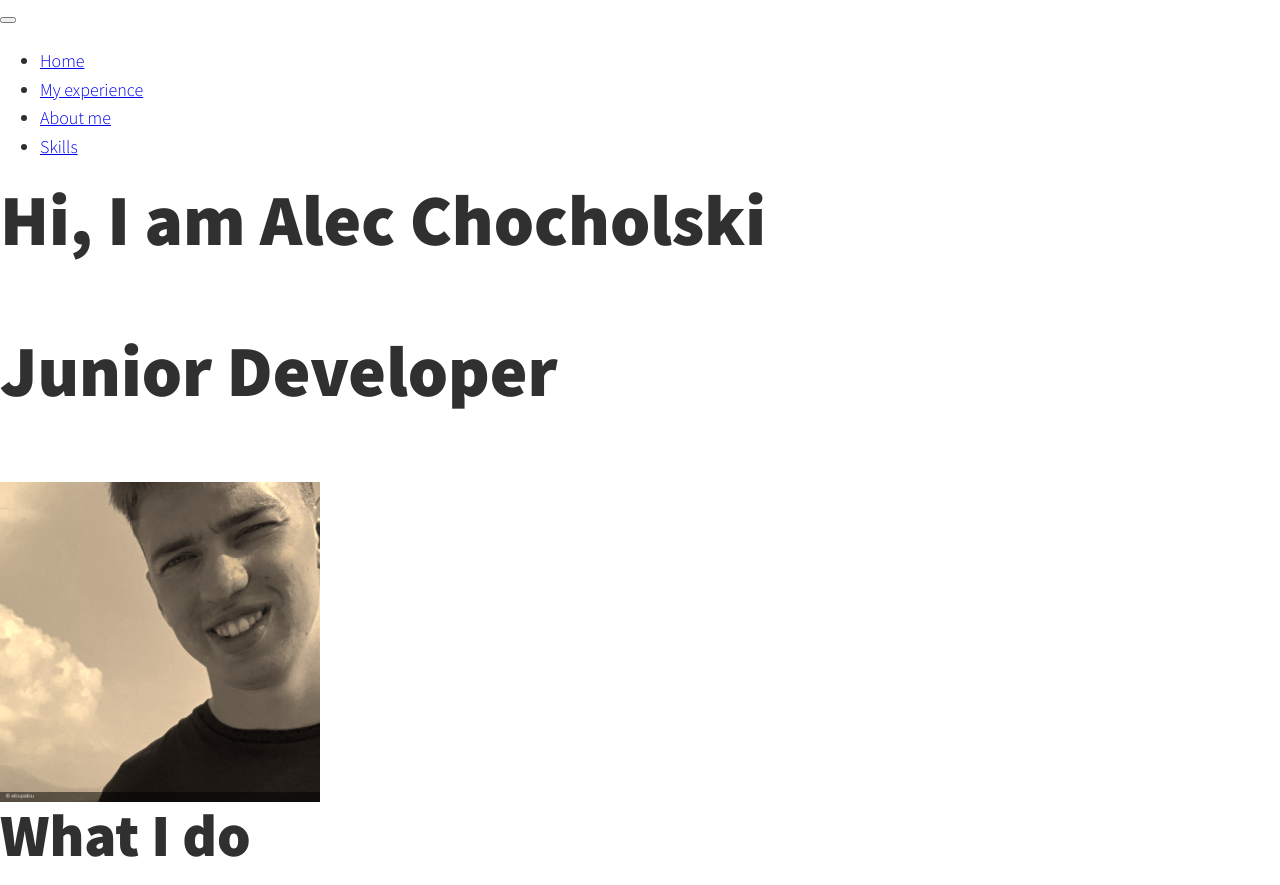
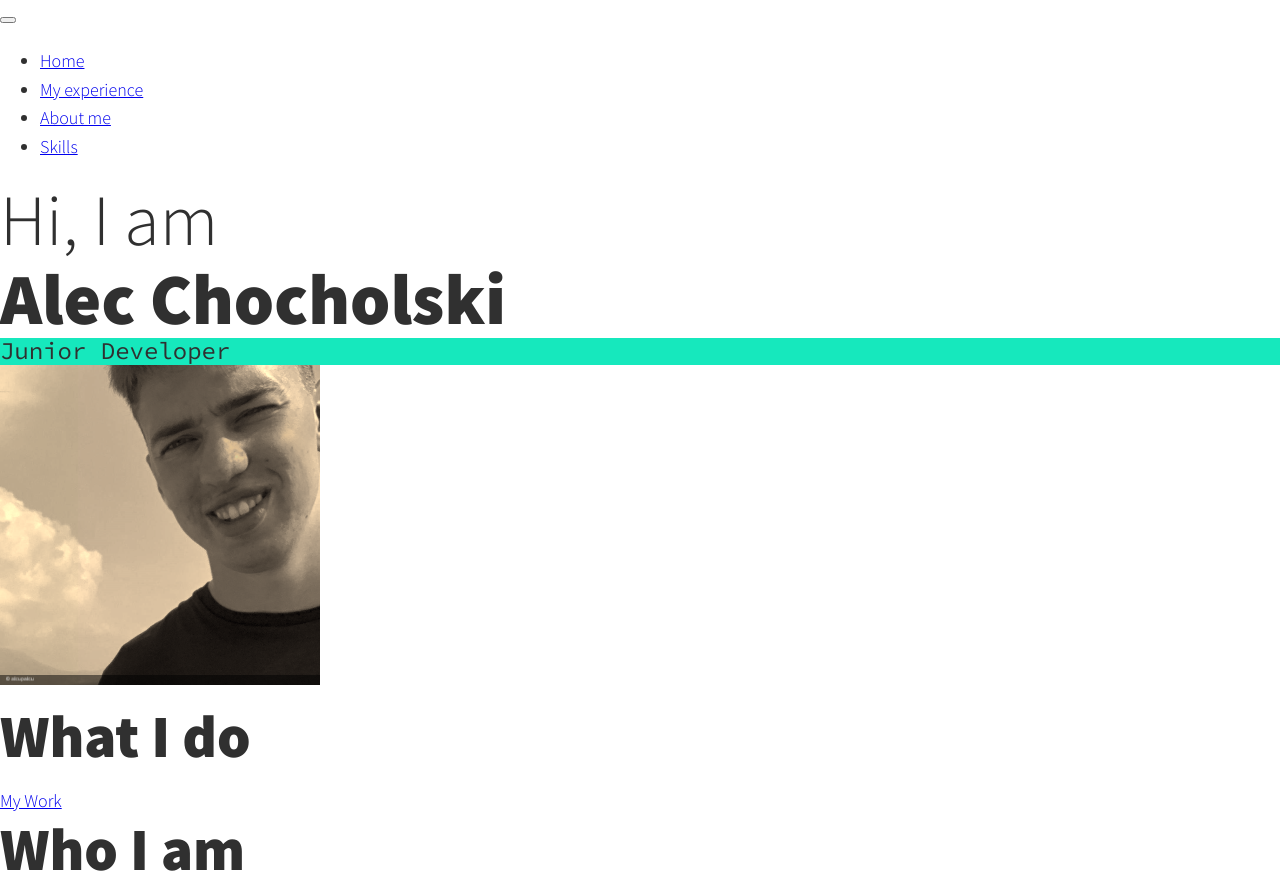
Before and after one commit to chocholski/chocholski.github.io, a plain HTML site: page index.html in a window 1280 px wide. Shown: the top 885 px of the page. Drawn offline with nearby package versions, Linux system fonts and the light colour scheme.

Commit message:
Added styling for titles and subtitles

```diff
--- a/css/style.css
+++ b/css/style.css
@@ -48,6 +48,10 @@ img {
   max-width: 100%;
 }
 
+strong {
+  font-weight: var(--fw-bold);
+}
+
 /* Typography */
 
 h1,
@@ -68,3 +72,26 @@ h2 {
 h3 {
   font-size: var(--fs-h3);
 }
+
+.section__title {
+  margin-bottom: 0.25em;
+}
+
+.section__title--intro {
+  font-weight: var(--fw-reg);
+}
+
+.section__title--intro strong {
+  display: block;
+}
+
+.section__subtitle {
+  margin: 0;
+  font-size: var(--fs-h3);
+}
+
+.section__subtitle--intro,
+.section__subtitle--about {
+  background: var(--clr-accent);
+  font-family: var(--ff-secondary);
+}
```
